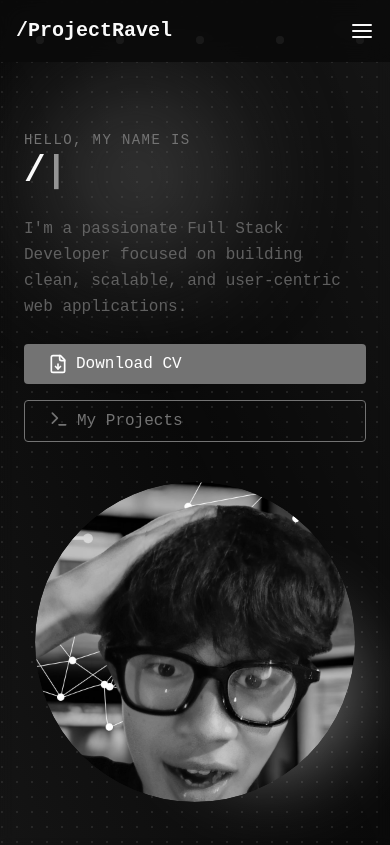
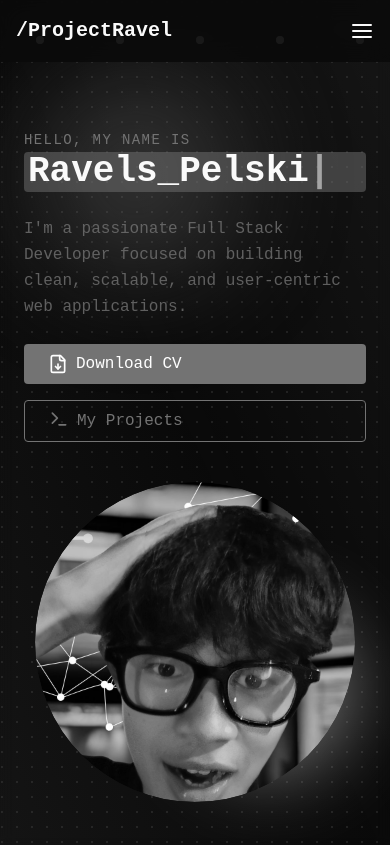
Before and after one commit to ProjectRavel/ProjectRavel-Portofolio, a Next.js app: page / in a window 390 px wide. Shown: the top 845 px of the page. Built offline with nearby package versions, Linux system fonts and the light colour scheme.

Commit message:
Refactor Hero component to remove unused code and enhance structure by integrating HeroBackground, HeroButton, and HeroImage components.

```diff
--- a/components/hero.tsx
+++ b/components/hero.tsx
@@ -1,163 +1,33 @@
-"use client";
-
-import { useEffect, useRef, useState } from "react";
-import { motion } from "framer-motion";
-import Image from "next/image";
-import Link from "next/link";
-import { FileDown, Terminal } from "lucide-react";
+import TypingName from "./componentHero/typingName";
+import HeroButton from "./componentHero/heroButton";
+import HeroImage from "./componentHero/heroImage";
+import HeroBackground from "./componentHero/heroBackground";
 
 export default function Hero() {
-  const sectionRef = useRef<HTMLDivElement>(null);
-
-  const names = useRef([
-    "Rafael-Pandu",
-    "Ravels_Pelski",
-    "/ProjectRavel",
-  ]).current;
-  const [displayText, setDisplayText] = useState("");
-  const [charIndex, setCharIndex] = useState(0);
-  const [nameIndex, setNameIndex] = useState(0);
-  const [isDeleting, setIsDeleting] = useState(false);
-  const [isBlocking, setIsBlocking] = useState(false); // buat animasi blok
-  const [pause, setPause] = useState(false);
-
-  useEffect(() => {
-    if (pause) {
-      const pauseTimeout = setTimeout(() => setPause(false), 1000);
-      return () => clearTimeout(pauseTimeout);
-    }
-
-    const currentName = names[nameIndex];
-
-    // Kalau lagi blok teks (animasi CTRL+A)
-    if (isBlocking) {
-      // Setelah blok selesai (1 detik), hapus semua teks langsung
-      const blockTimeout = setTimeout(() => {
-        setDisplayText("");
-        setIsBlocking(false);
-        setIsDeleting(false);
-        setNameIndex((prev) => (prev + 1) % names.length);
-        setCharIndex(0);
-      }, 1000);
-
-      return () => clearTimeout(blockTimeout);
-    }
-
-    // Kalau lagi mengetik
-    if (!isDeleting) {
-      const currentText = currentName.substring(0, charIndex + 1);
-      setDisplayText(currentText);
-
-      if (currentText === currentName) {
-        // Sudah selesai ketik, pause sebentar lalu mulai hapus (blok)
-        setPause(true);
-        setIsDeleting(true);
-      } else {
-        const typingSpeed = 120;
-        const timeout = setTimeout(() => {
-          setCharIndex((prev) => prev + 1);
-        }, typingSpeed);
-        return () => clearTimeout(timeout);
-      }
-    } else {
-      // isDeleting = true, tapi kita nggak hapus per karakter, melainkan blok dulu
-      // Jadi, set displayText penuh dulu dan mulai blok
-      setDisplayText(currentName);
-      setIsBlocking(true);
-    }
-  }, [charIndex, isDeleting, nameIndex, names, pause, isBlocking]);
-
   return (
     <section
       id="hero"
-      ref={sectionRef}
       className="relative w-screen min-h-screen pt-20 flex items-center justify-center bg-hero-pattern bg-cover bg-center overflow-hidden"
     >
-      <div className="absolute inset-0 bg-[var(--background)]/60 backdrop-blur-sm z-0" />
-      <div className="absolute inset-0 bg-gradient-to-tr from-[var(--primary)]/10 via-transparent to-white/5 pointer-events-none" />
-
-      <svg
-        className="absolute inset-0 w-full h-full opacity-20 pointer-events-none"
-        xmlns="http://www.w3.org/2000/svg"
-      >
-        <defs>
-          <pattern
-            id="dotPattern"
-            x="0"
-            y="0"
-            width="15"
-            height="15"
-            patternUnits="userSpaceOnUse"
-          >
-            <circle cx="2" cy="2" r="0.8" fill="#ffffff" />
-          </pattern>
-        </defs>
-        <rect width="100%" height="100%" fill="url(#dotPattern)" />
-      </svg>
-
-      <div className="absolute top-20 left-10 w-48 h-48 bg-[var(--primary)] rounded-full blur-3xl opacity-25 animate-pulse" />
-      <div className="absolute bottom-20 right-10 w-40 h-40 bg-white rounded-full blur-2xl opacity-15 animate-pulse" />
+      <HeroBackground />
 
       <div className="relative z-10 w-full max-w-7xl mx-auto px-6 py-12 grid md:grid-cols-2 gap-10 items-center font-mono text-white">
-        <motion.div
-          initial={{ opacity: 0, y: 30 }}
-          animate={{ opacity: 1, y: 0 }}
-          transition={{ duration: 0.6 }}
-          className="space-y-6"
-        >
-          <motion.span
-            initial={{ opacity: 0 }}
-            animate={{ opacity: 1 }}
-            transition={{ delay: 0.2 }}
-            className="text-sm text-primary uppercase tracking-widest"
-          >
+        <div className="space-y-6">
+          <span className="text-sm text-primary uppercase tracking-widest">
             Hello, my name is
-          </motion.span>
+          </span>
 
-          <h1
-            className={`text-4xl sm:text-5xl font-bold text-primary-foreground ${
-              isBlocking
-                ? "bg-primary/50 rounded px-1 select-all" // highlight blok saat hapus
-                : ""
-            }`}
-          >
-            {displayText}
-            <span className="animate-pulse">|</span>
-          </h1>
+          <TypingName />
 
           <p className="text-base md:text-lg text-primary/80 leading-relaxed">
             I&apos;m a passionate Full Stack Developer focused on building
             clean, scalable, and user-centric web applications.
           </p>
 
-          <div className="flex flex-col sm:flex-row gap-4 mt-6">
-            <Link
-              href={"/assets/Rafael-Pandu-CV.pdf"}
-              download={true}
-              className="group flex items-center relative px-6 py-2 rounded-xl text-white font-medium bg-primary hover:bg-[var(--muted)] transition shadow-lg cursor-pointer"
-            >
-              <FileDown size={20} className="mr-2" /> Download CV
-            </Link>
+          <HeroButton />
+        </div>
 
-            <Link
-              href={"/projects"}
-              className="group flex relative px-6 py-2 rounded-xl border border-primary text-primary bg-transparent hover:bg-primary hover:text-white transition shadow cursor-pointer"
-            >
-              <Terminal size={20} className="mr-2" /> My Projects
-            </Link>
-          </div>
-        </motion.div>
-
-        <div className="relative w-80 h-80 sm:w-96 sm:h-96 rounded-full overflow-hidden shadow-xl mx-auto">
-          <Image
-            src={"/images/hero-image.png"}
-            alt="Projectravel Profile Picture"
-            fill
-            sizes="(max-width: 640px) 150px, 288px"
-            className="object-cover rounded-full"
-            priority
-          />
-        </div>
+        <HeroImage />
       </div>
     </section>
   );
```
